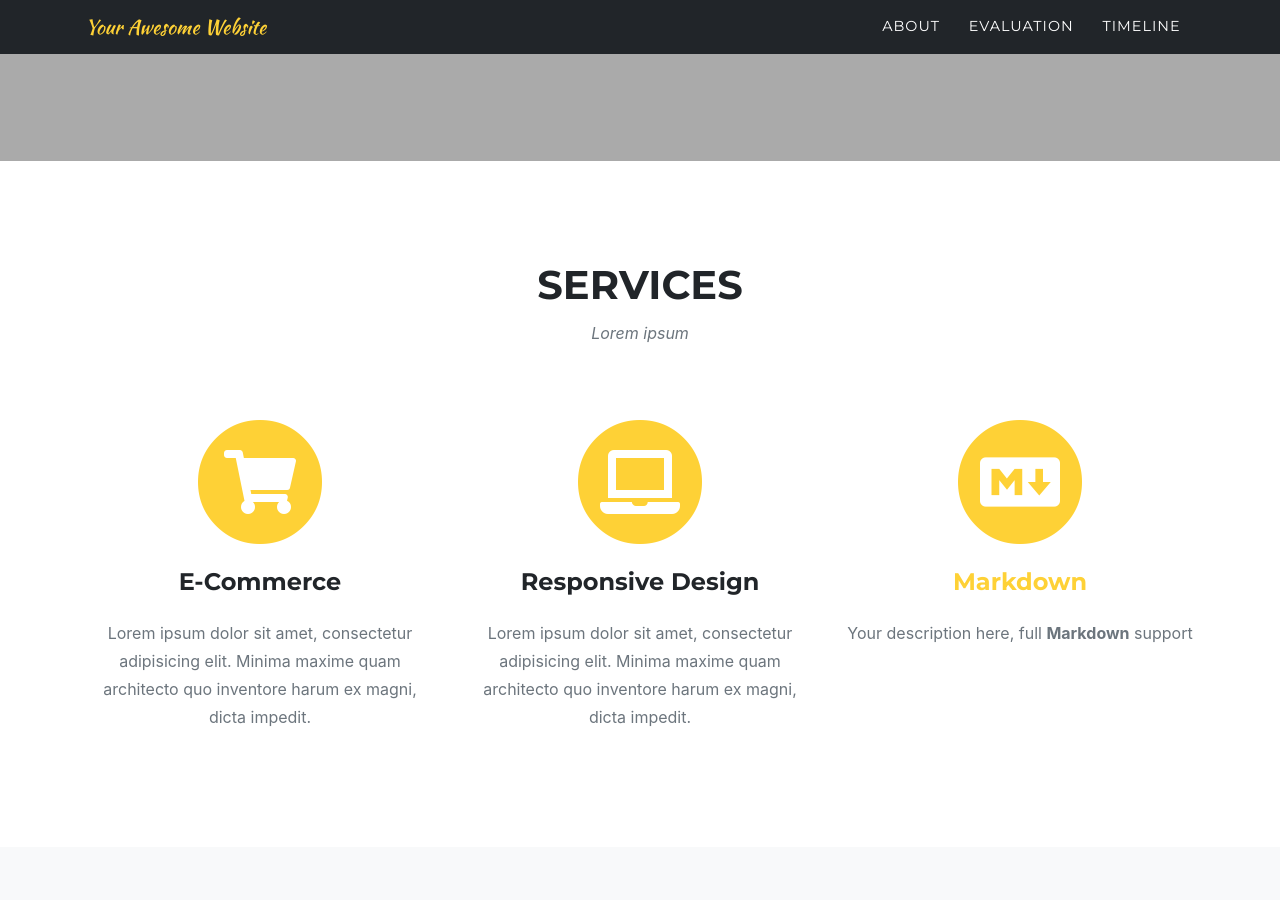
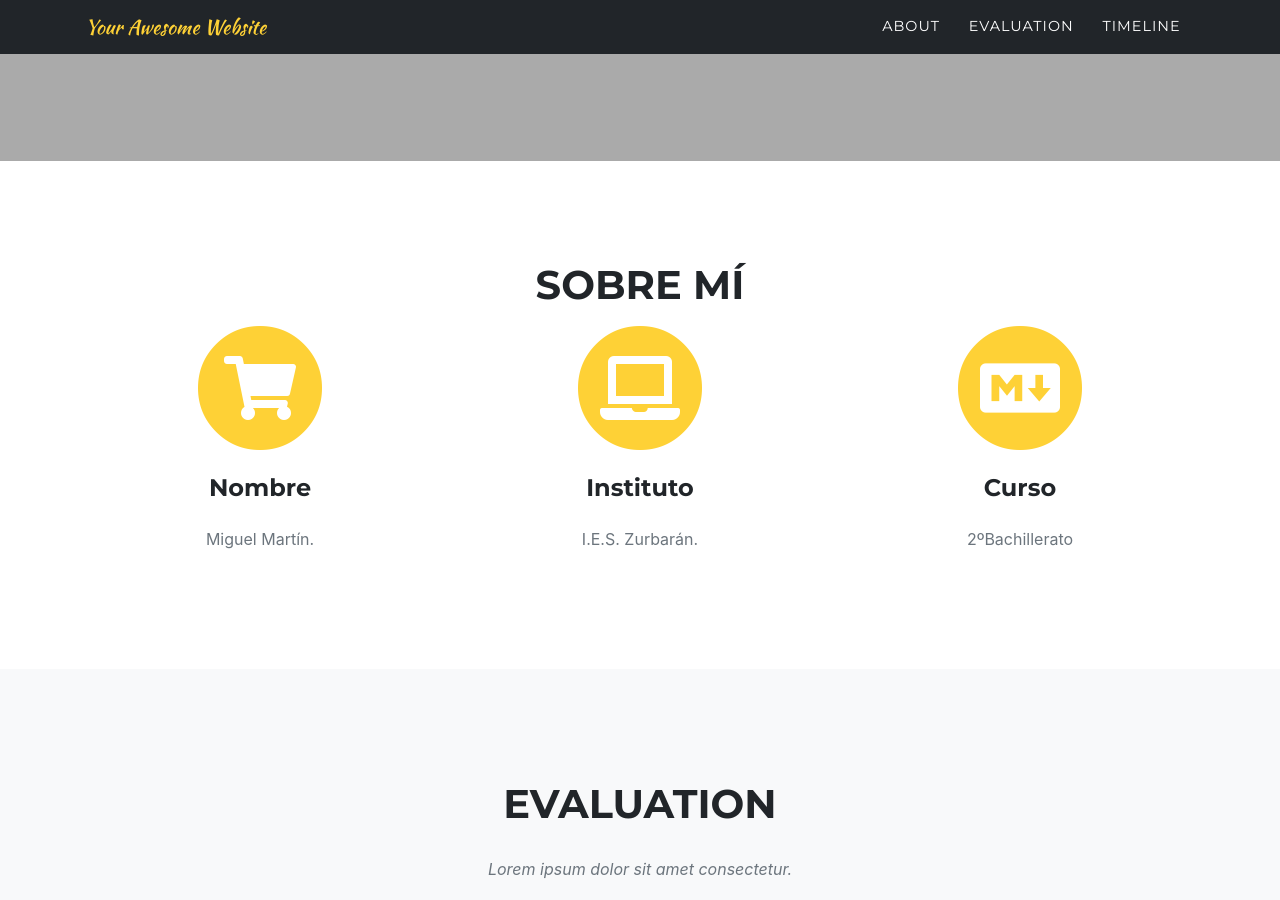
Before and after one commit to javascriptzurbaran/github.ioresumen.io, a Jekyll site: the page built from README.md, in a window 1280 px wide and 900 px high, scrolled down 589 px. Built offline with Jekyll 4.4.1, drawn with Linux system fonts in a browser that asks for light colours; some web fonts are replaced; our own code applies the rules of GitHub Pages for plain Markdown files.

Commit message:
Update sitetext.yml

```diff
--- a/_data/sitetext.yml
+++ b/_data/sitetext.yml
@@ -17,18 +17,17 @@ en: &DEFAULT_EN
     buttonlink:
 
   services:
-    title: "Services"
-    text: "Lorem ipsum"
+    title: "Sobre mí"
     section: services
     list:
-      - title: "E-Commerce"
-        desc: "Lorem ipsum dolor sit amet, consectetur adipisicing elit. Minima maxime quam architecto quo inventore harum ex magni, dicta impedit."
+      - title: "Nombre"
+        desc: "Miguel Martín."
         icon: fas fa-shopping-cart #find more at https://fontawesome.com/icons
-      - title: "Responsive Design"
-        desc: "Lorem ipsum dolor sit amet, consectetur adipisicing elit. Minima maxime quam architecto quo inventore harum ex magni, dicta impedit."
+      - title: "Instituto"
+        desc: " I.E.S. Zurbarán."
         icon: fas fa-laptop
-      - title: "[Markdown](https://en.wikipedia.org/wiki/Markdown)"
-        desc: "Your description here, full **Markdown** support"
+      - title: "Curso"
+        desc: "2ºBachillerato"
         icon: fab fa-markdown
 
   portfolio:
```
